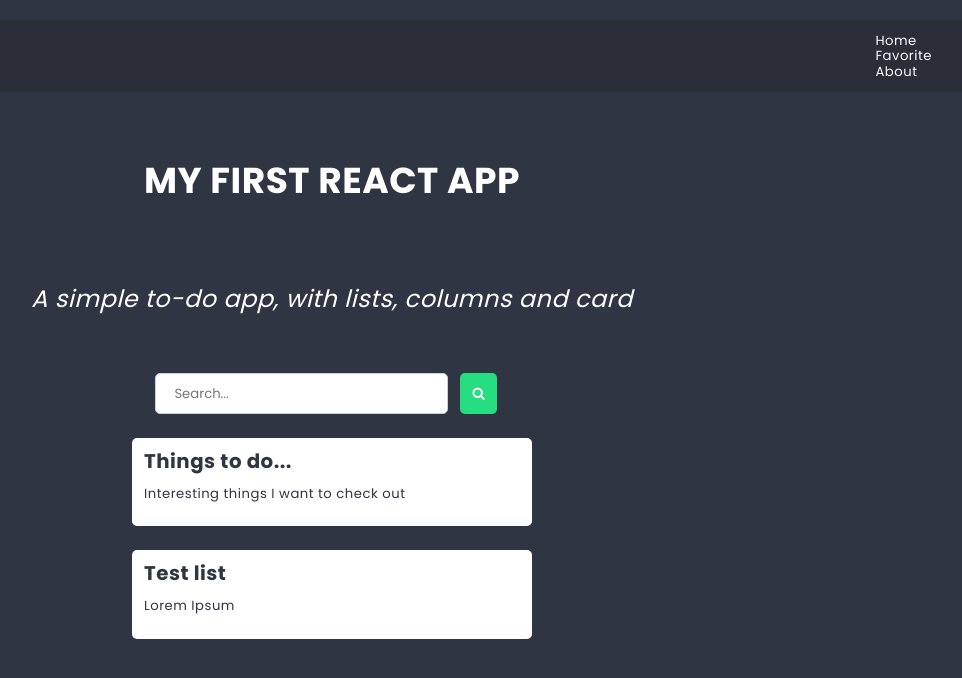
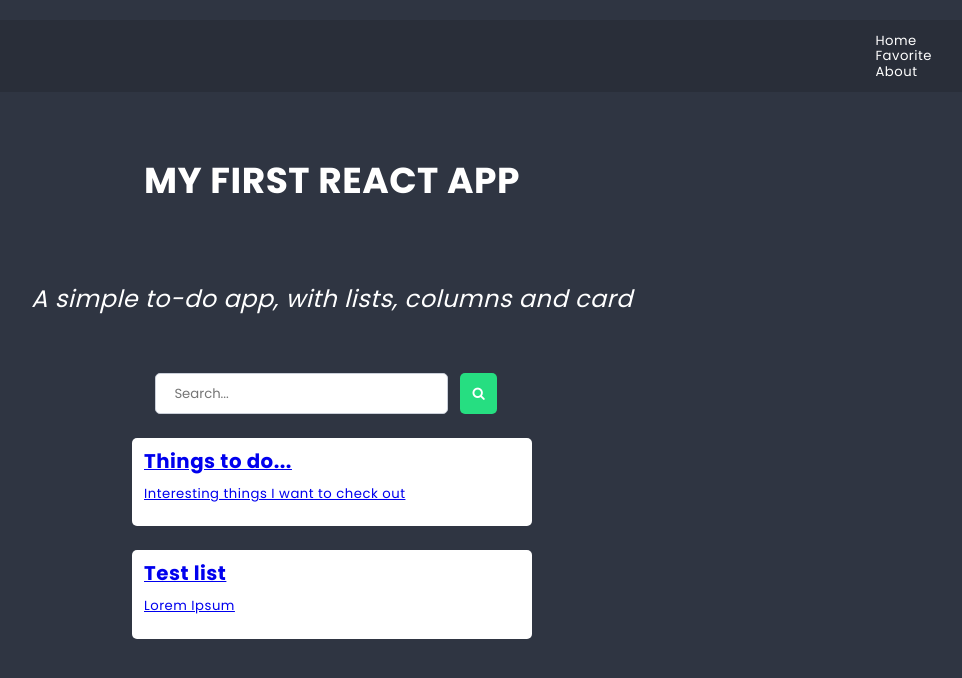
Before and after one commit to KevinKaluzny/project-react, a React (Create React App) app: page / in a window 1280 px wide. Shown: the top 678 px of the page, without its empty margins (308-1270 px from the left). Built offline with nearby package versions, Linux system fonts and the light colour scheme.

Commit message:
Add link to each list

```diff
--- a/src/components/Lists/Lists.js
+++ b/src/components/Lists/Lists.js
@@ -9,8 +9,10 @@ const Lists = () => {
         <div className={styles.container}>
             {lists.map(list =>
                 <div className={styles.box}>
-                    <h2 className={styles.title}>{ list.title }</h2>
-                    <p className={styles.description}>{ list.description }</p>
+                    <a href='/'>
+                        <h2 className={styles.title}>{list.title}</h2>
+                        <p className={styles.description}>{list.description}</p>
+                    </a>
                 </div>
             )}
         </div>
```
